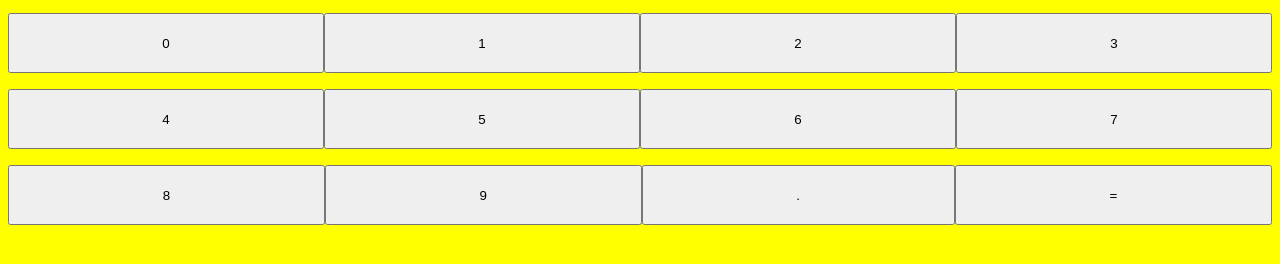
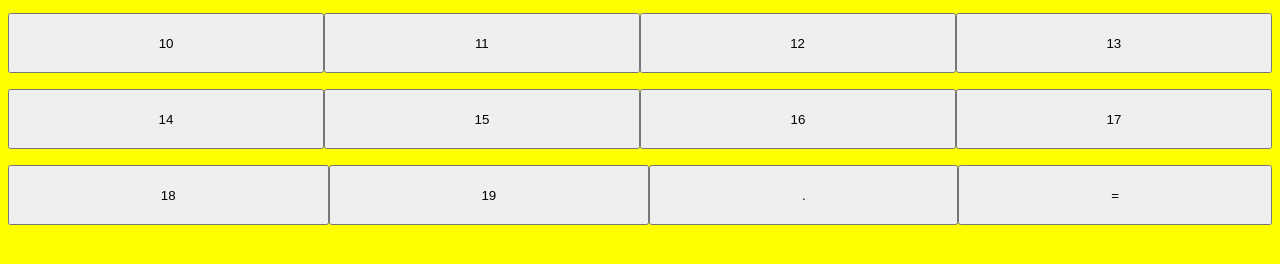
Before and after one commit to AntimonyIQ/axia-calculator, a plain HTML site: page index.html in a window 1280 px wide. Shown: the part 308-572 px from the top of the page. Drawn offline with Linux system fonts and the light colour scheme.

Commit message:
changed number from 1,2,3... to 10,11,12...

```diff
--- a/index.html
+++ b/index.html
@@ -51,22 +51,22 @@
     </p>
 
     <p class="buttons">
-        <button>0</button>
-        <button>1</button>
-        <button>2</button>
-        <button>3</button>
+        <button>10</button>
+        <button>11</button>
+        <button>12</button>
+        <button>13</button>
     </p>
 
     <p class="buttons">
-        <button>4</button>
-        <button>5</button>
-        <button>6</button>
-        <button>7</button>
+        <button>14</button>
+        <button>15</button>
+        <button>16</button>
+        <button>17</button>
     </p>
 
     <p class="buttons">
-        <button>8</button>
-        <button>9</button>
+        <button>18</button>
+        <button>19</button>
         <button>.</button>
         <button>=</button>
     </p>
```
